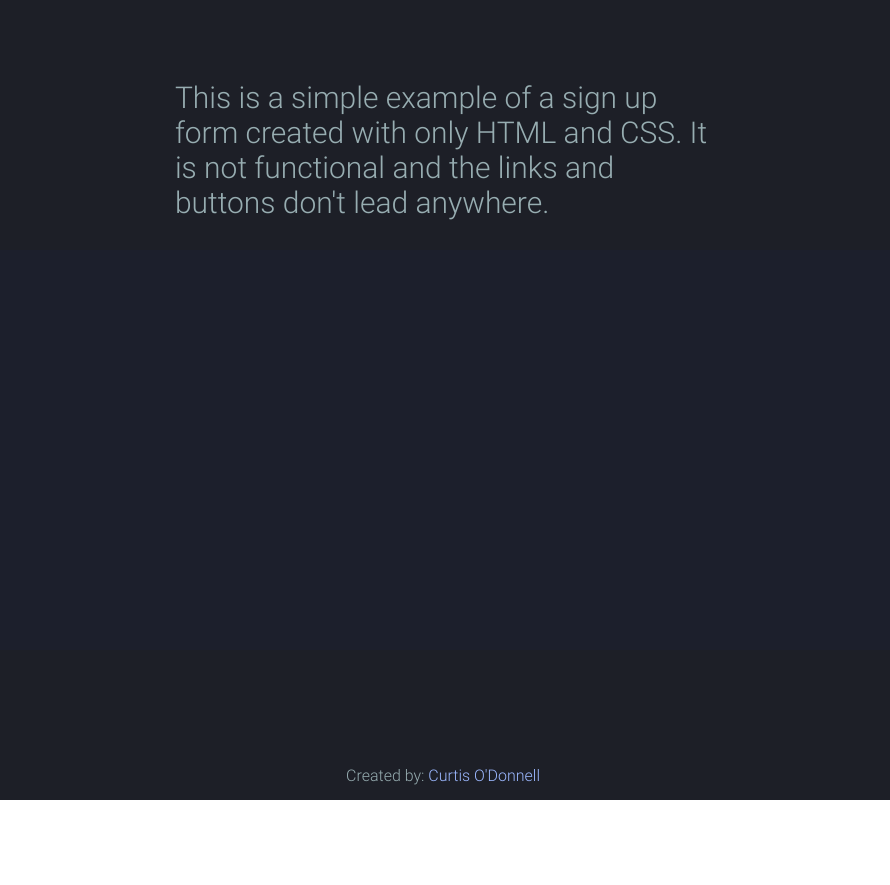
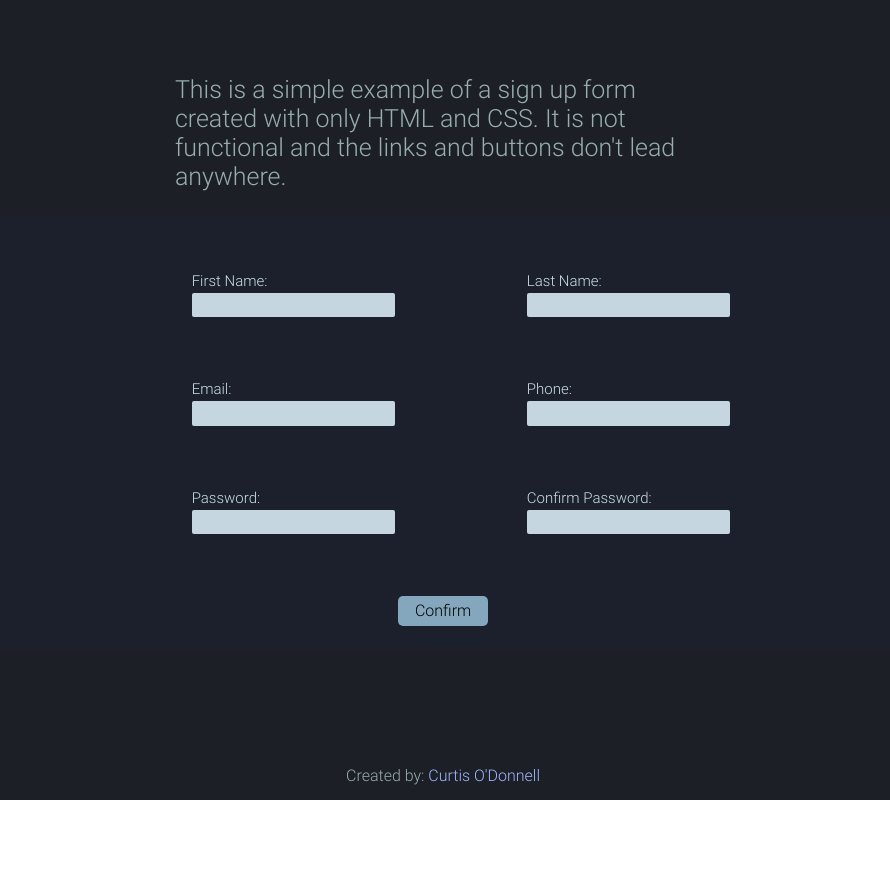
Before and after one commit to CodingGeeneeus/form-signup, a plain HTML site: page index.html in a window 1280 px wide. Shown: the full height of the page, 390-1280 px from the left. Drawn offline with Linux system fonts and the light colour scheme; a web font is replaced by a local one.

Commit message:
added css grid & confirm password style validation

```diff
--- a/index.html
+++ b/index.html
@@ -6,6 +6,7 @@
     <meta name="viewport" content="width=device-width, initial-scale=1.0" />
     <title>Sign Up Page</title>
     <link rel="stylesheet" href="style.css" />
+    <script src="index.js" ></script>
   </head>
   <body>
     <!--SideBar-->
@@ -36,27 +37,80 @@
         <h1>Curtis Form</h1>
       </div>
 
-      <p>Photo by <a href="https://unsplash.com/@mroz">Filip Mroz</a> From <a href="https://unsplash.com/">Unsplash</a></p>
-
+      <p>
+        Photo by <a href="https://unsplash.com/@mroz">Filip Mroz</a> From
+        <a href="https://unsplash.com/">Unsplash</a>
+      </p>
     </div>
     <!--SideBar-->
 
     <div id="main">
       <div class="description-container">
         <div class="description-content">
-                <p>This is a simple example of a sign up form created with only HTML and CSS.  It is not functional and the links and buttons don't lead anywhere.</p>
+          <p>
+            This is a simple example of a sign up form created with only HTML
+            and CSS. It is not functional and the links and buttons don't lead
+            anywhere.
+          </p>
         </div>
       </div>
 
       <div id="form-container">
         <form action="post">
+
+          <div class="input-grid">
+            <label for="username">First Name:
+              <input
+                type="text"
+                name="username"
+                id="username"
+                required
+              />
+            </label>
+
+            <label for="lastname"
+              >Last Name:
+              <input type="text" name="lastname" id="lastname" required />
+            </label>
+
+            <label for="usermail"
+              >Email:
+              <input type="email" name="usermail" id="usermail" />
+            </label>
+
+            <label for="userphone"
+              >Phone:
+              <input type="tel" name="userphone" id="userphone" />
+            </label>
+
+            <label for="userpass"
+              >Password:
+              <input type="password" name="userpass" id="userpass" required />
+            </label>
+
+
+            <label for="confirmPassword"
+              >Confirm Password:
+              <input
+                type="password"
+                name="confirmPassword"
+                id="confirmPassword"
+                required
+                onkeyup="validatePassword()"
+              />
+            </label>
+          </div>
+
+          <button>Confirm</button>
         </form>
       </div>
 
-        <div class ='footer'>
-            <p>Created by: <a href="https://github.com/CodingGeeneeus">Curtis O'Donnell</a></p>
+      <div class="footer">
+        <p>
+          Created by:
+          <a href="https://github.com/CodingGeeneeus">Curtis O'Donnell</a>
+        </p>
       </div>
     </div>
-
   </body>
 </html>
--- /dev/null
+++ b/index.js
@@ -0,0 +1,13 @@
+function validatePassword() {
+    var password = document.getElementById('userpass').value;
+    var confirmPassword = document.getElementById('confirmPassword').value;
+
+
+    if ( confirmPassword != '' && (password != confirmPassword)) {
+        document.getElementById('confirmPassword').style.backgroundColor = 'rgb(233, 152, 152)'
+    }
+    else {
+        document.getElementById('confirmPassword').style.backgroundColor = 'rgb(255, 255, 255)'
+
+    }
+}
--- a/style.css
+++ b/style.css
@@ -32,8 +32,8 @@ body {
     background-color: rgb(24, 21, 63);
     background-image: url(./assets/background-image-medium.png);
     background-repeat: no-repeat;
-    height: 100vh;
-    width: 40%;
+    height: 100%;
+    width: 50%;
     text-align: center;
 }
 
@@ -85,7 +85,7 @@ a:visited {
 }
 
 .description-content {
-    font-size: 30px;
+    font-size: 25px;
     width: 60%;
     color: rgb(151, 173, 177);
     padding-top: 50px;
@@ -93,8 +93,55 @@ a:visited {
 }
 
 #form-container {
+    display: flex;
     background-color: rgb(28, 31, 44);
     height: 60%;
+}
+
+form {
+    display: flex;
+    flex-direction: column;
+    height: 100%;
+    width: 100%;
+    align-items: center;
+    justify-content: center;
+    font-family: Roboto;
+    color: rgb(255, 255, 255);
+}
+
+
+.input-grid {
+    display: grid;
+    grid-template-columns: 1fr 1fr;
+    height: 75%;
+    width: 75%;
+    justify-content: space-between;
+}
+
+
+label {
+    display: flex;
+    flex-direction: column;
+    align-items: start;
+    gap: 3px;
+    padding-left: 25%;
+    justify-content: center;
+    height: 100%;
+    color: rgb(202, 227, 231);
+    font-size: 15px;
+}
+
+input{
+    height: 1.5em;
+    width: auto;
+    background-color:  #c5d6e0;
+    border: none;
+    font-size: 15px;
+    border-radius: 2px;
+}
+
+input:focus-visible {
+    outline: solid 3px rgb(40, 95, 158);
 }
 
 .footer {
@@ -105,3 +152,22 @@ a:visited {
     color: rgb(151, 173, 177);
     font-family: Roboto;
 }
+
+form button {
+    height: 30px;
+    width: 90px;
+    margin-top: 30px;
+    border: none;
+    border-radius: 5px;
+    background-color: #85a7bd;
+    font: inherit;
+}
+
+button:hover {
+    opacity: 90%;
+    cursor: pointer;
+}
+
+button:active{
+    transform:scale(0.9);
+}
```
Lines whose indentation alone changed are shown as unchanged.
